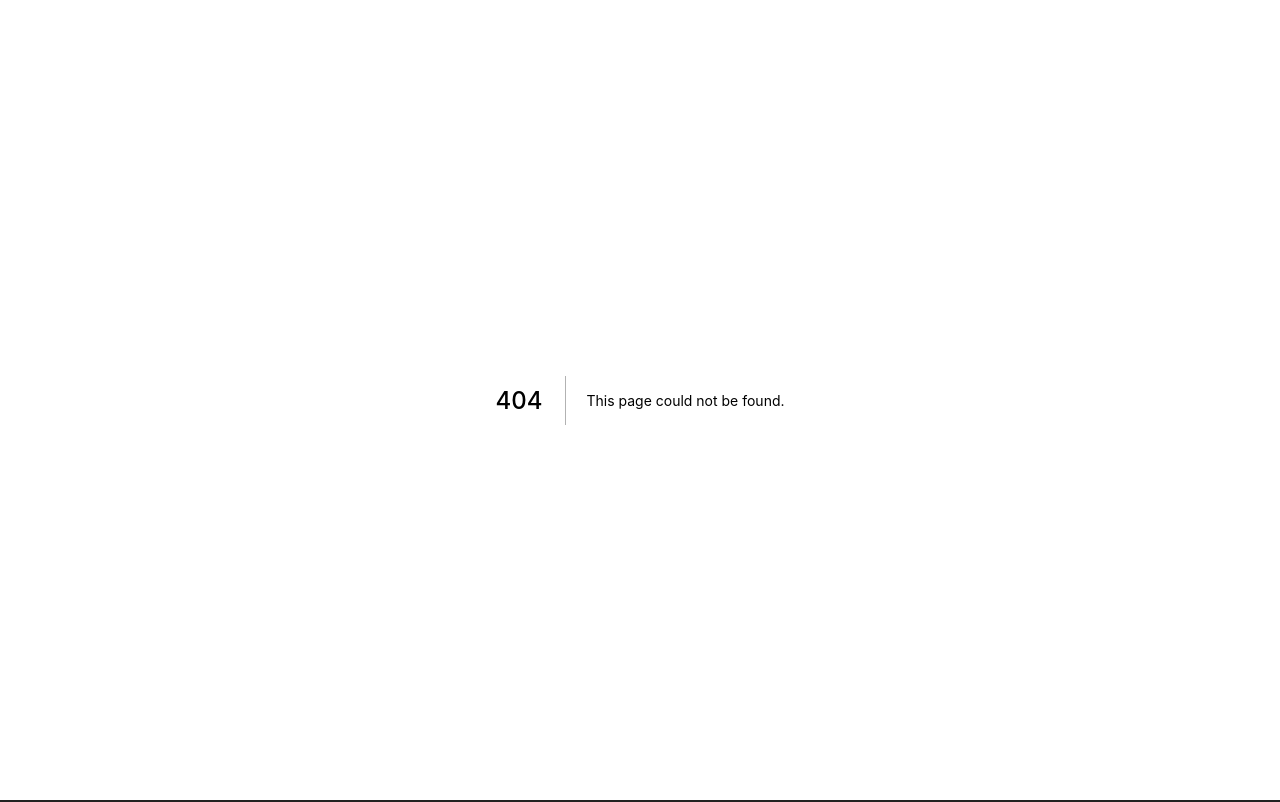
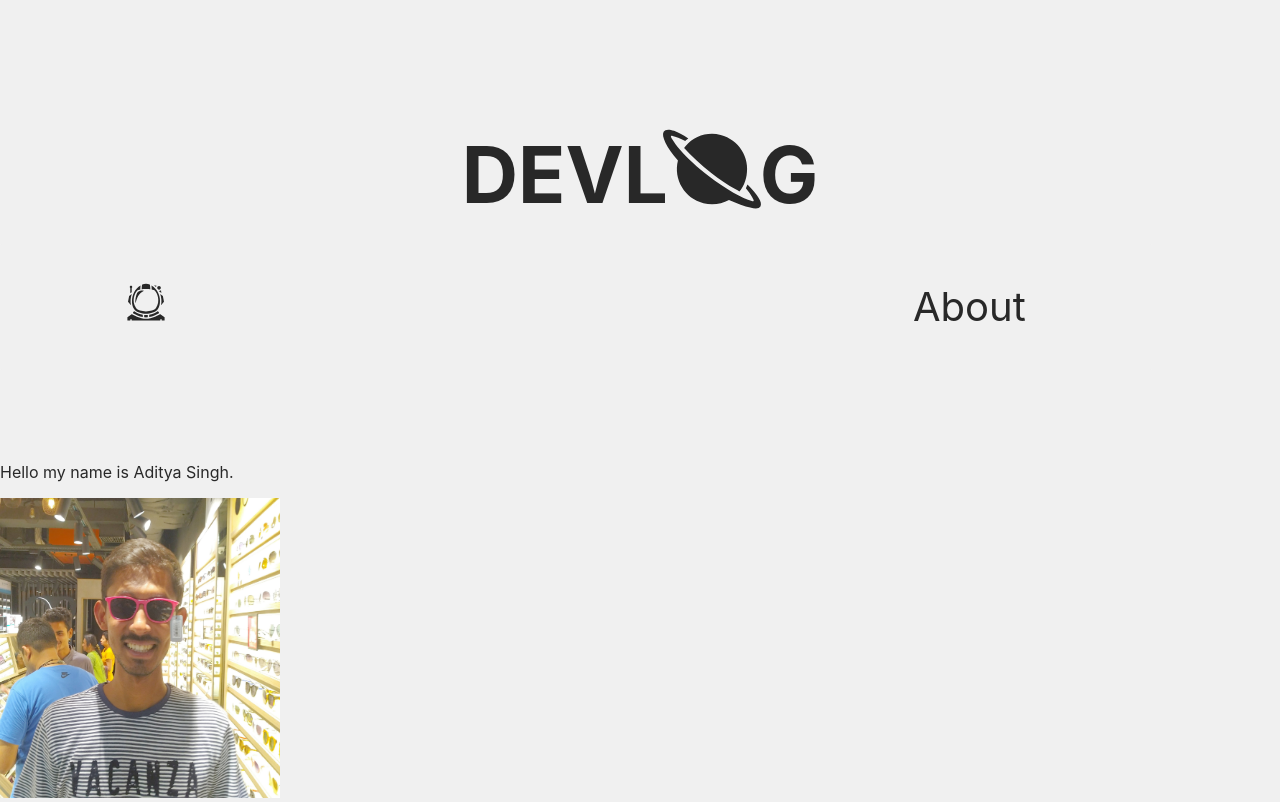
Before and after one commit to singhaditya8499/nextjs-website, a Next.js app: page /about in a window 1280 px wide. Before the commit this address had no page. Built offline with nearby package versions, Linux system fonts and the light colour scheme.

Commit message:
Add layouts, new pages and styling

```diff
--- a/components/header/index.tsx
+++ b/components/header/index.tsx
@@ -1,9 +1,11 @@
+import Logo from '@components/logo';
 import { container, title } from './styles';
 const Header  = () => {
         return <header css={container}>
         <h1 css={title}>
-          Welcome to <a href="https://nextjs.org">Next.js!</a>
+          <Logo/>
         </h1>
+
     </header>
 }
 
--- a/components/header/styles.ts
+++ b/components/header/styles.ts
@@ -1,7 +1,7 @@
 import { css } from '@emotion/react';
 
 const container = css `
-    min-height: 100vh;
+    min-height: 40vh;
     padding: 1rem 0;
     display: grid;
     place-items: center;
--- /dev/null
+++ b/components/logo/index.tsx
@@ -0,0 +1,23 @@
+import { css } from '@emotion/react';
+import { IoMdPlanet as Saturn } from 'react-icons/io';
+
+const saturnStyles = css`
+position: relative;
+top: 0.2em;
+margin-left: -0.75rem;
+margin-right: -0.5rem;
+`
+const logoStyles = css`
+font-size: 7rem;
+display: block;
+text-align: center;
+font-variant: small-caps;
+`
+const Logo = () => (
+    <span css={logoStyles}>
+        devl
+        <Saturn css={saturnStyles}/>g
+    </span>
+)
+
+export default Logo;
--- /dev/null
+++ b/components/navigation/index.tsx
@@ -0,0 +1,20 @@
+import Link from 'next/link';
+import { GiAstronautHelmet as Astronaut } from 'react-icons/gi';
+import { navigationStyles } from '@components/navigation/styles'
+
+const Navigation = () => (
+    <nav css={navigationStyles}>
+        <Link href="/">
+            <a aria-label="back to home">
+                <Astronaut/>
+            </a>
+        </Link>
+        <Link href="/about">
+            <a>
+                About
+            </a>
+        </Link>
+    </nav>
+)
+
+export default Navigation;
--- /dev/null
+++ b/components/navigation/styles.ts
@@ -0,0 +1,22 @@
+import { css } from '@emotion/react';
+
+const navigationStyles = css `
+    position: relative;
+    top: -3ch;
+    display: flex;
+    justify-content: space-between;
+    border-radius: 3px;
+    max-width: var(--page-width)
+    margin: 0 auto;
+    font-size: 2.5rem;
+    padding: 1.5ch 5ch;
+    background-color: var(--page-background);
+    width: 90%;
+
+    a:hover,
+    a:focus {
+        color: var(--color-links)
+    }
+`
+
+export { navigationStyles }
--- /dev/null
+++ b/layouts/page.tsx
@@ -0,0 +1,22 @@
+import Head from 'next/head'
+import Header from '@components/header';
+import Navigation from '@components/navigation';
+import { ReactNode } from 'react';
+
+type PageProps = {
+  children?: ReactNode;
+}
+const Page = ({ children }: PageProps) => (
+    <>
+      <Head>
+        <title>All about NextJS</title>
+      </Head>
+      <main>
+        <Header />
+        <Navigation/>
+        {children}
+      </main>
+    </>
+)
+
+export default Page;
--- a/package.json
+++ b/package.json
@@ -15,7 +15,8 @@
     "@emotion/react": "^11.7.1",
     "next": "^10.0.1",
     "react": "17.0.2",
-    "react-dom": "17.0.2"
+    "react-dom": "17.0.2",
+    "react-icons": "^4.3.1"
   },
   "devDependencies": {
     "@types/node": "^17.0.12",
--- /dev/null
+++ b/pages/about.tsx
@@ -0,0 +1,16 @@
+import Page from '@layouts/page';
+import Image from 'next/image';
+const about = () => (
+    <Page>
+        <p>
+            Hello my name is Aditya Singh.
+        </p>
+        <Image
+        src="/profile.jpg"
+        width={280}
+        height={300}
+        />
+    </Page>
+)
+
+export default about;
--- a/styles/Global.ts
+++ b/styles/Global.ts
@@ -2,8 +2,10 @@ import { css } from '@emotion/react';
 
 const global = css `
 :root {
-  --page-background: #222;
-  --page-text: #ddd;
+  --page-background: rgb(240, 240, 240);
+  --page-text: rgb(40, 40, 40);
+  --page-width: 800px;
+  --color-links: rgb(240, 64, 10);
 }
 
 html,
--- a/tsconfig.json
+++ b/tsconfig.json
@@ -3,7 +3,8 @@
     "baseUrl": "./",
     "paths": {
       "@components/*":["components/*"],
-      "@styles/*":["styles/*"]
+      "@styles/*":["styles/*"],
+      "@layouts/*":["layouts/*"]
     },
     "target": "es5",
     "lib": [
```
Also changed, not shown: pages/index.tsx (+2 -10 lines), public/profile.jpg (added), 1 other file (tests, documents, lock files or other folders).
